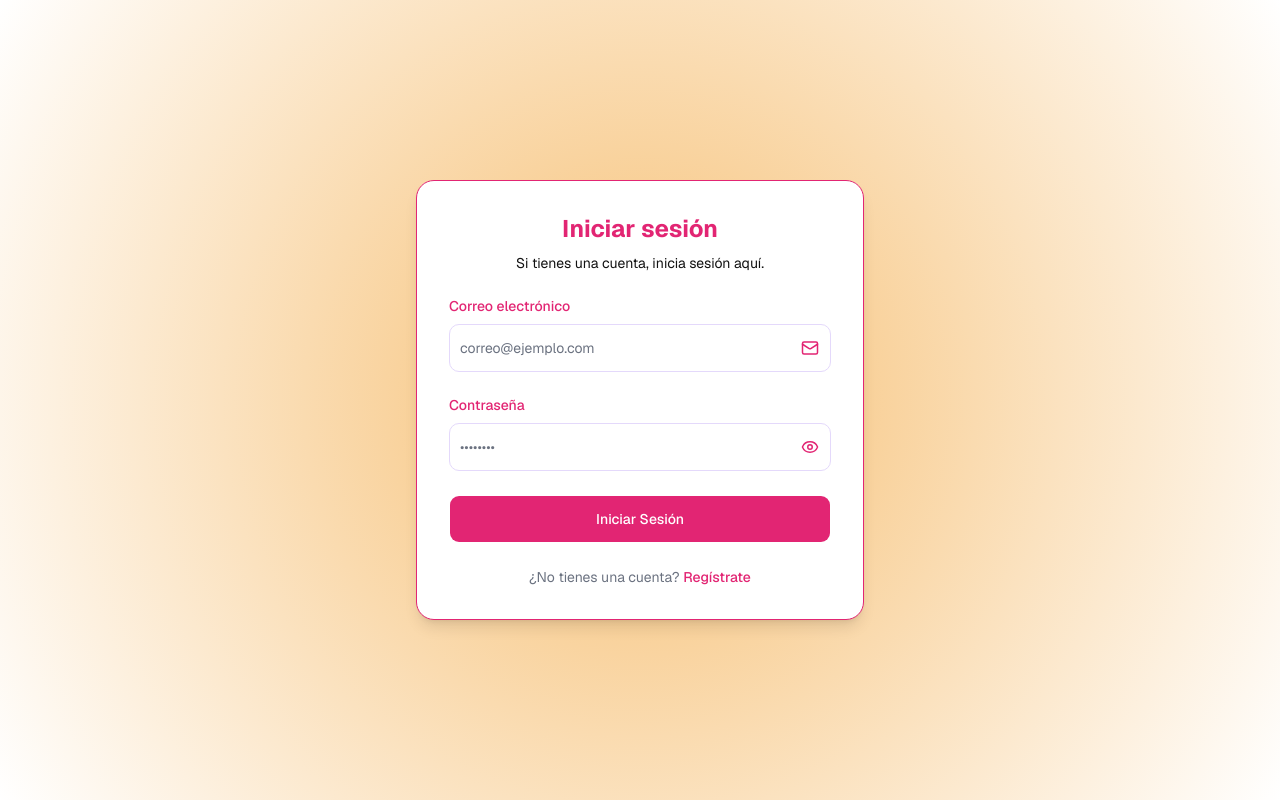
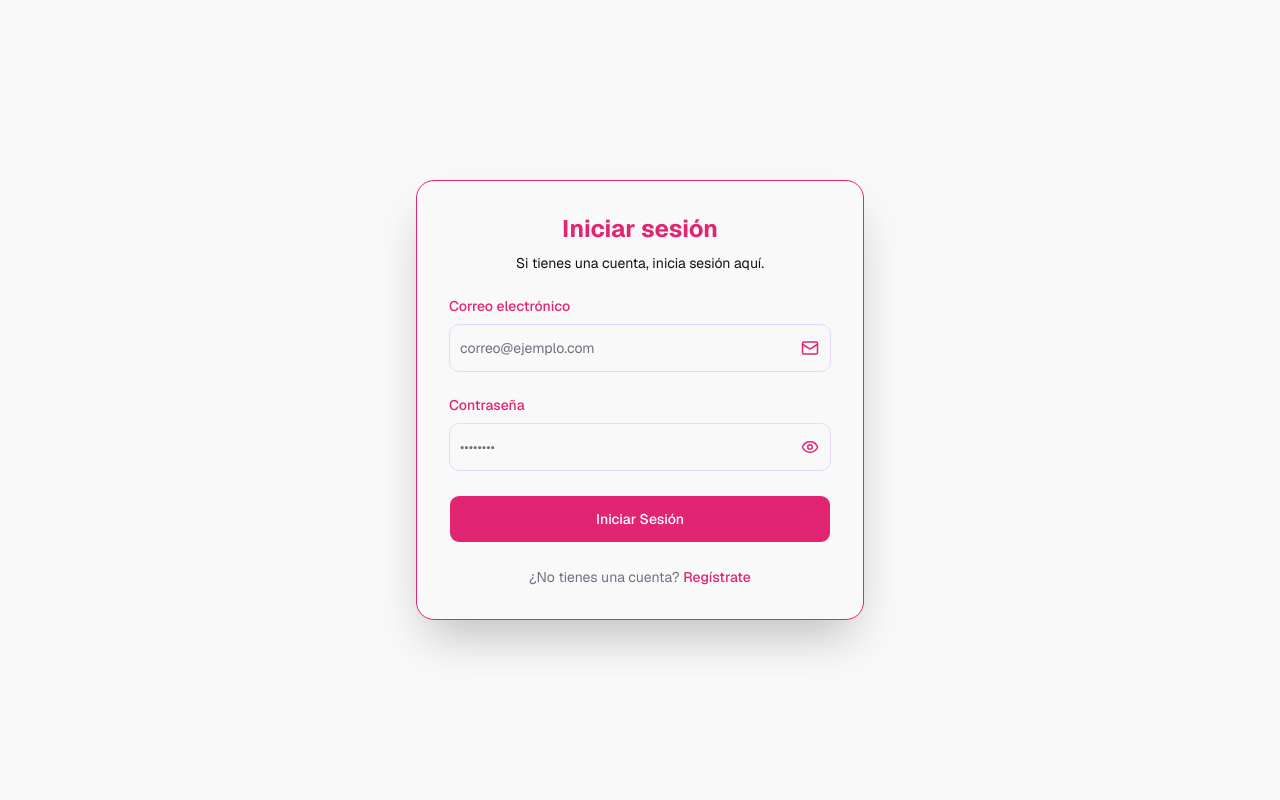
Before and after one commit to vero-martinez/lumibooks-proyecto-frontend, a Next.js app: page /login in a window 1280 px wide. Built offline with nearby package versions, Linux system fonts and the light colour scheme.

Commit message:
style: remover fondo animado y cambiar colores fijos por la variable de tema bg-background en la pagina de login

```diff
--- a/src/app/(public)/login/page.tsx
+++ b/src/app/(public)/login/page.tsx
@@ -3,11 +3,10 @@ import { SunnyBackground } from "@/components/shared/sunny-background/SunnyBackg
 
 export default function LoginPage() {
   return (
-    <div className="min-h-screen w-full bg-white relative overflow-hidden">
-      <SunnyBackground />
+    <div className="min-h-screen w-full bg-background relative overflow-hidden">
 
       <main className="relative z-10 min-h-screen flex items-center justify-center">
-        <div className="w-full max-w-md p-8 bg-white rounded-2xl shadow-lg border border-border">
+        <div className="w-full max-w-md p-8 bg-background rounded-2xl shadow-2xl border border-border">
           <h1 className="text-2xl font-bold text-center mb-2">Iniciar sesión</h1>
           <p className="text-sm text-secondary-foreground text-center mb-6">
             Si tienes una cuenta, inicia sesión aquí.
--- a/src/app/(public)/register/page.tsx
+++ b/src/app/(public)/register/page.tsx
@@ -3,11 +3,10 @@ import { SunnyBackground } from "@/components/shared/sunny-background/SunnyBackg
 
 export default function RegisterPage() {
     return (
-        <div className="min-h-screen w-full bg-white relative overflow-hidden">
-            <SunnyBackground />
+        <div className="min-h-screen w-full bg-background relative overflow-hidden">
 
             <main className="relative z-10 min-h-screen flex items-center justify-center py-10">
-                <div className="w-full max-w-md p-8 bg-white rounded-2xl shadow-lg border border-border">
+                <div className="w-full max-w-md p-8 bg-background rounded-2xl shadow-2xl border border-border">
                     <h1 className="text-2xl font-bold text-center mb-2">Crear cuenta</h1>
                     <p className="text-sm text-secondary-foreground text-center mb-6">
                         Completa tus datos para registrarte.
--- a/src/components/shared/sunny-background/SunnyBackground.tsx
+++ /dev/null
@@ -1,11 +0,0 @@
-/* Fondo */
-export function SunnyBackground() {
-    return (
-        <div
-            className="absolute inset-0 z-0 pointer-events-none"
-            style={{
-                backgroundImage: "radial-gradient(circle at center, #f6be70, transparent)",
-            }}
-        />
-    );
-}
```
